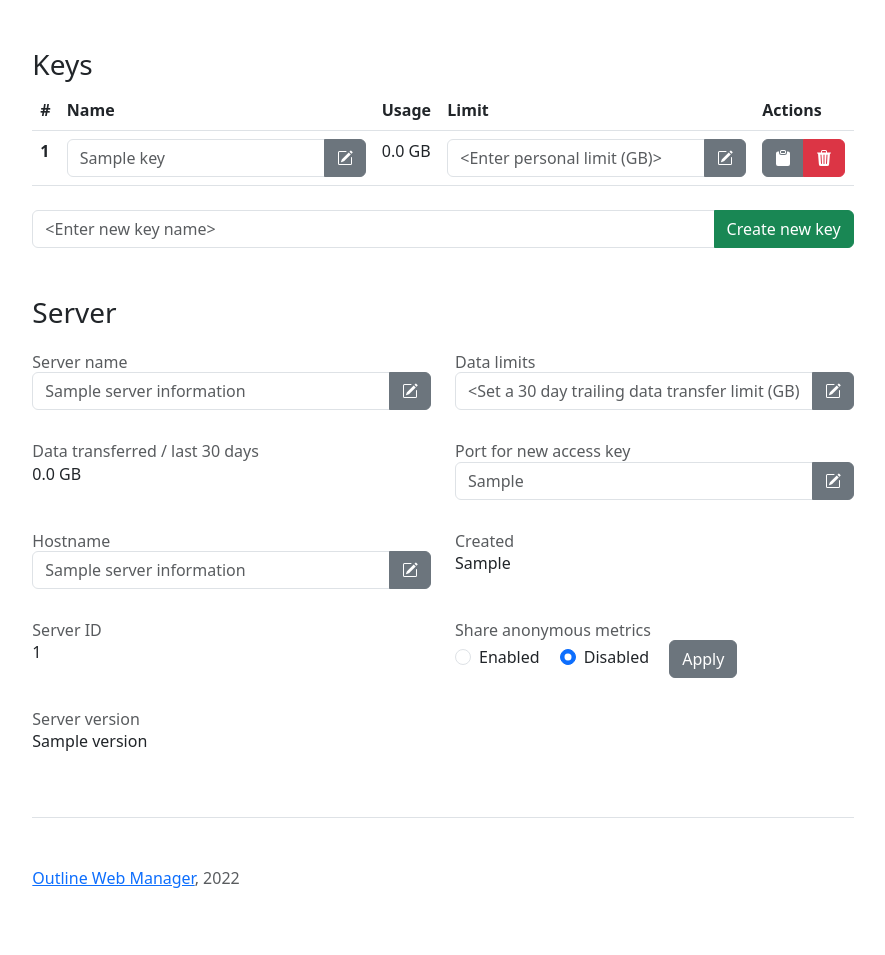
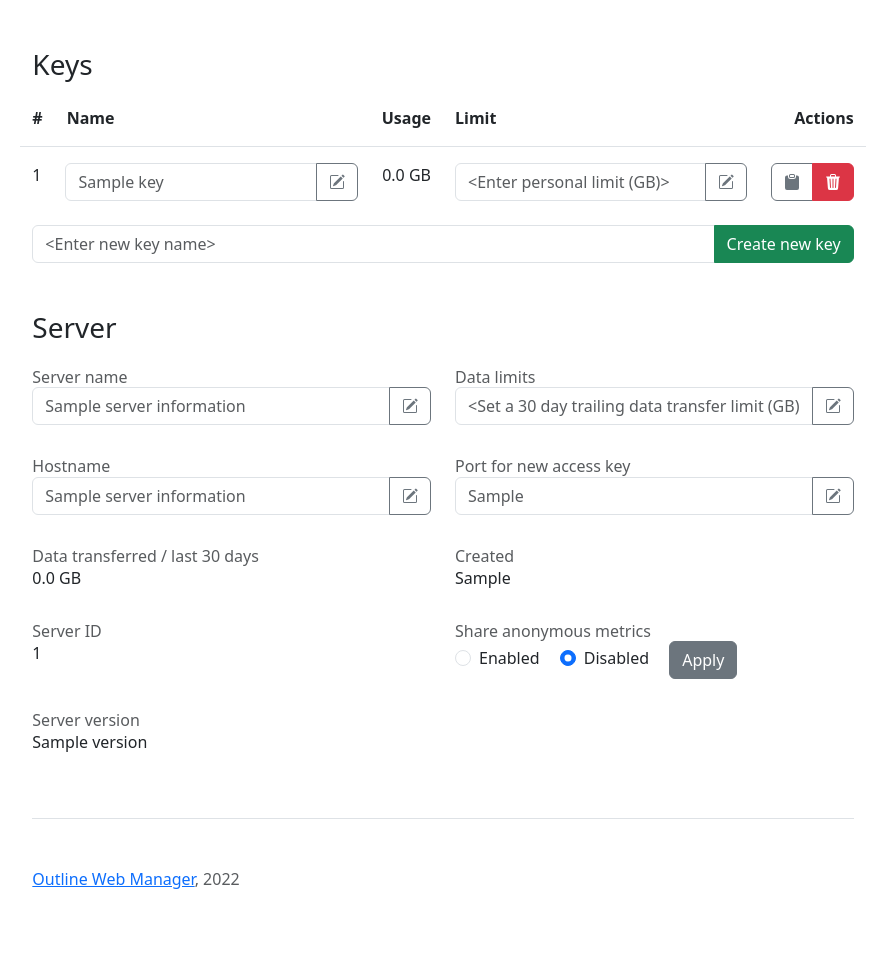
Before and after one commit to ilyhan2009/outline_web_manager, a FastAPI app: template outline_web_manager/templates/main.html in a window 1280 px wide. Shown: the part 89-1044 px from the top of the page, without its empty margins (197-1082 px from the left). Before the commit the page ends 977 px from the top, so only its background shows below. Run offline with FastAPI, Linux system fonts and the light colour scheme; the template is opened without the code that fills it: most values are stand-ins (such as "Sample title", 1, 10 or a date in 2020); some libraries are stand-ins or nearby versions.

Commit message:
grid keys

```diff
--- a/outline_web_manager/templates/main.html
+++ b/outline_web_manager/templates/main.html
@@ -62,6 +62,19 @@
         white-space: nowrap;
         -webkit-overflow-scrolling: touch;
       }
+
+      #keys-grid > .row > .col-sm-6 {
+        padding-bottom: .5rem;
+      }
+
+      #keys-grid > .row:not(:last-child) {
+        padding-bottom: .5rem;
+      }
+
+      #keys-grid > .row + .row {
+        padding-top: 1rem;
+        border-top: var(--bs-border-width) var(--bs-border-style) var(--bs-border-color)!important;
+      }
     </style>
 
     <!-- Custom styles for this template -->
@@ -87,26 +100,36 @@
       </header>
 
       <main>
-        <h3>Keys</h3>
-        <table class="table mb-4">
-          <thead>
-            <tr>
-              <th scope="col">#</th>
-              <th scope="col">Name</th>
-              <th scope="col">Usage</th>
-              <th scope="col">Limit</th>
-              <th scope="col">Actions</th>
-            </tr>
-          </thead>
-          <tbody>
+        <h3 class="mb-4">Keys</h3>
+
+        <div id="keys-grid" class="mb-3">
+          <div class="row grid-row d-none d-sm-flex fw-bold">
+              <div class="col-sm-6">
+                <div class="row">
+                  <div class="col-auto">#</div>
+                  <div class="col">Name</div>
+                  <div class="col-auto">Usage</div>
+                </div>
+              </div>
+              <div class="col-sm-6">
+                <div class="row">
+                  <div class="col">Limit</div>
+                  <div class="col-auto">Actions</div>
+                </div>
+              </div>
+            </div>
           {%- for key in keys %}
-              <tr>
-                <th scope="row">{{ key.key_id }}</th>
-                <td>
+            <div class="row grid-row">
+              <div class="col-sm-6">
+                <div class="row">
+                  <div class="col-auto">
+                    {{ key.key_id }}
+                  </div>
+                  <div class="col">
                     <form action="/rename/{{ key.key_id }}" method="POST">
                       <div class="input-group">
                         <input type="text" class="form-control" placeholder="{{ key.name }}" name="keyName">
-                      <button type="submit" class="btn btn-secondary tooltipped tooltipped-n" aria-label="Rename">
+                        <button type="submit" class="btn btn-outline-secondary tooltipped tooltipped-n" aria-label="Rename">
                           <svg xmlns="http://www.w3.org/2000/svg" width="16" height="16" fill="currentColor" class="bi bi-pencil-square" viewBox="0 0 16 16">
                             <path d="M15.502 1.94a.5.5 0 0 1 0 .706L14.459 3.69l-2-2L13.502.646a.5.5 0 0 1 .707 0l1.293 1.293zm-1.75 2.456-2-2L4.939 9.21a.5.5 0 0 0-.121.196l-.805 2.414a.25.25 0 0 0 .316.316l2.414-.805a.5.5 0 0 0 .196-.12l6.813-6.814z"/>
                             <path fill-rule="evenodd" d="M1 13.5A1.5 1.5 0 0 0 2.5 15h11a1.5 1.5 0 0 0 1.5-1.5v-6a.5.5 0 0 0-1 0v6a.5.5 0 0 1-.5.5h-11a.5.5 0 0 1-.5-.5v-11a.5.5 0 0 1 .5-.5H9a.5.5 0 0 0 0-1H2.5A1.5 1.5 0 0 0 1 2.5v11z"/>
@@ -114,22 +137,26 @@
                         </button>
                       </div>
                 </form>
-                </td>
-                <td>
+                  </div>
+                  <div class="col-auto">
                     <span>{{ "%.1f"|format((key.used_bytes or 0) / 1000 / 1000 / 1000) }} GB</span>
-                </td>
-                <td>
+                  </div>
+                </div>
+              </div>
+              <div class="col-sm-6">
+                <div class="row">
+                  <div class="col">
                     <form action="/set-data-limit/{{ key.key_id }}" method="POST">
                       <div class="input-group">
                         <input type="text" class="form-control" placeholder="{% if key.data_limit or 'accessKeyDataLimit' in server_information %}{{ '%.0f'|format((key.data_limit or server_information['accessKeyDataLimit']['bytes']) / 1000 / 1000 / 1000) }} GB{% else %}<Enter personal limit (GB)>{% endif %}" name="dataLimit">
-                      <button type="submit" class="btn btn-secondary tooltipped tooltipped-n" aria-label="Change limit">
+                        <button type="submit" class="btn btn-outline-secondary tooltipped tooltipped-n" aria-label="Change limit">
                           <svg xmlns="http://www.w3.org/2000/svg" width="16" height="16" fill="currentColor" class="bi bi-pencil-square" viewBox="0 0 16 16">
                             <path d="M15.502 1.94a.5.5 0 0 1 0 .706L14.459 3.69l-2-2L13.502.646a.5.5 0 0 1 .707 0l1.293 1.293zm-1.75 2.456-2-2L4.939 9.21a.5.5 0 0 0-.121.196l-.805 2.414a.25.25 0 0 0 .316.316l2.414-.805a.5.5 0 0 0 .196-.12l6.813-6.814z"/>
                             <path fill-rule="evenodd" d="M1 13.5A1.5 1.5 0 0 0 2.5 15h11a1.5 1.5 0 0 0 1.5-1.5v-6a.5.5 0 0 0-1 0v6a.5.5 0 0 1-.5.5h-11a.5.5 0 0 1-.5-.5v-11a.5.5 0 0 1 .5-.5H9a.5.5 0 0 0 0-1H2.5A1.5 1.5 0 0 0 1 2.5v11z"/>
                           </svg>
                         </button>
                         {% if key.data_limit %}
-                        <button onclick="window.location.href='/delete-data-limit/{{ key.key_id }}'" type="button" class="btn btn-danger tooltipped tooltipped-n" aria-label="Delete limit">
+                          <button onclick="window.location.href='/delete-data-limit/{{ key.key_id }}'" type="button" class="btn btn-outline-danger tooltipped tooltipped-n" aria-label="Delete limit">
                             <svg xmlns="http://www.w3.org/2000/svg" width="16" height="16" fill="currentColor" class="bi bi-trash3-fill" viewBox="0 0 16 16">
                                 <path d="M11 1.5v1h3.5a.5.5 0 0 1 0 1h-.538l-.853 10.66A2 2 0 0 1 11.115 16h-6.23a2 2 0 0 1-1.994-1.84L2.038 3.5H1.5a.5.5 0 0 1 0-1H5v-1A1.5 1.5 0 0 1 6.5 0h3A1.5 1.5 0 0 1 11 1.5Zm-5 0v1h4v-1a.5.5 0 0 0-.5-.5h-3a.5.5 0 0 0-.5.5ZM4.5 5.029l.5 8.5a.5.5 0 1 0 .998-.06l-.5-8.5a.5.5 0 1 0-.998.06Zm6.53-.528a.5.5 0 0 0-.528.47l-.5 8.5a.5.5 0 0 0 .998.058l.5-8.5a.5.5 0 0 0-.47-.528ZM8 4.5a.5.5 0 0 0-.5.5v8.5a.5.5 0 0 0 1 0V5a.5.5 0 0 0-.5-.5Z"></path>
                             </svg>
@@ -138,10 +165,10 @@
                         {% endif %}
                       </div>
                     </form>
-                </td>
-                <td>
+                  </div>
+                  <div class="col-auto">
                     <div class="btn-group" role="group" aria-label="Actions">
-                    <button type="button" class="btn btn-secondary btn-clipboard tooltipped tooltipped-n" data-clipboard-text="{{ key.access_url }}" aria-label="Copy Access Url">
+                      <button type="button" class="btn btn-outline-secondary btn-clipboard tooltipped tooltipped-n" data-clipboard-text="{{ key.access_url }}" aria-label="Copy Access Url">
                         <svg xmlns="http://www.w3.org/2000/svg" width="16" height="16" fill="currentColor" class="bi bi-clipboard-fill" viewBox="0 0 16 16">
                           <path fill-rule="evenodd" d="M10 1.5a.5.5 0 0 0-.5-.5h-3a.5.5 0 0 0-.5.5v1a.5.5 0 0 0 .5.5h3a.5.5 0 0 0 .5-.5v-1Zm-5 0A1.5 1.5 0 0 1 6.5 0h3A1.5 1.5 0 0 1 11 1.5v1A1.5 1.5 0 0 1 9.5 4h-3A1.5 1.5 0 0 1 5 2.5v-1Zm-2 0h1v1A2.5 2.5 0 0 0 6.5 5h3A2.5 2.5 0 0 0 12 2.5v-1h1a2 2 0 0 1 2 2V14a2 2 0 0 1-2 2H3a2 2 0 0 1-2-2V3.5a2 2 0 0 1 2-2Z"></path>
                         </svg>
@@ -155,13 +182,14 @@
                         </a>
                       </button>
                     </div>
-                </td>
-              </tr>
+                  </div>
+                </div>
+              </div>
+            </div>
           {% endfor %}
-          </tbody>
-        </table>
+        </div>
 
-        <form class="row g-3 mb-5" action="/add" method="POST">
+        <form class="row mb-5" action="/add" method="POST">
           <div class="input-group">
             <input type="text" class="form-control" id="newKeyName" name="newKeyName" placeholder="<Enter new key name>">
             <button type="submit" class="btn btn-success">Create new key</button>
@@ -179,7 +207,7 @@
                   <form class="row g-3" action="/set-server-name" method="POST">
                     <div class="input-group">
                       <input type="text" class="form-control" id="serverName" name="serverName" placeholder="{{ server_information['name'] }}">
-                      <button type="submit" class="btn btn-secondary tooltipped tooltipped-n" aria-label="Rename">
+                      <button type="submit" class="btn btn-outline-secondary tooltipped tooltipped-n" aria-label="Rename">
                         <svg xmlns="http://www.w3.org/2000/svg" width="16" height="16" fill="currentColor" class="bi bi-pencil-square" viewBox="0 0 16 16">
                           <path d="M15.502 1.94a.5.5 0 0 1 0 .706L14.459 3.69l-2-2L13.502.646a.5.5 0 0 1 .707 0l1.293 1.293zm-1.75 2.456-2-2L4.939 9.21a.5.5 0 0 0-.121.196l-.805 2.414a.25.25 0 0 0 .316.316l2.414-.805a.5.5 0 0 0 .196-.12l6.813-6.814z"/>
                           <path fill-rule="evenodd" d="M1 13.5A1.5 1.5 0 0 0 2.5 15h11a1.5 1.5 0 0 0 1.5-1.5v-6a.5.5 0 0 0-1 0v6a.5.5 0 0 1-.5.5h-11a.5.5 0 0 1-.5-.5v-11a.5.5 0 0 1 .5-.5H9a.5.5 0 0 0 0-1H2.5A1.5 1.5 0 0 0 1 2.5v11z"/>
@@ -199,14 +227,14 @@
                   <form class="row g-3" action="/set-data-limit" method="POST">
                     <div class="input-group">
                       <input type="text" class="form-control" id="dataLimitForAllKeys" name="dataLimitForAllKeys" placeholder="{% if 'accessKeyDataLimit' in server_information %}{{ '%.0f'|format(server_information['accessKeyDataLimit']['bytes'] / 1000 / 1000 / 1000) }} GB{% else %}<Set a 30 day trailing data transfer limit (GB) for access keys>{% endif %}">
-                      <button type="submit" class="btn btn-secondary tooltipped tooltipped-n" aria-label="Set global limit">
+                      <button type="submit" class="btn btn-outline-secondary tooltipped tooltipped-n" aria-label="Set global limit">
                         <svg xmlns="http://www.w3.org/2000/svg" width="16" height="16" fill="currentColor" class="bi bi-pencil-square" viewBox="0 0 16 16">
                           <path d="M15.502 1.94a.5.5 0 0 1 0 .706L14.459 3.69l-2-2L13.502.646a.5.5 0 0 1 .707 0l1.293 1.293zm-1.75 2.456-2-2L4.939 9.21a.5.5 0 0 0-.121.196l-.805 2.414a.25.25 0 0 0 .316.316l2.414-.805a.5.5 0 0 0 .196-.12l6.813-6.814z"/>
                           <path fill-rule="evenodd" d="M1 13.5A1.5 1.5 0 0 0 2.5 15h11a1.5 1.5 0 0 0 1.5-1.5v-6a.5.5 0 0 0-1 0v6a.5.5 0 0 1-.5.5h-11a.5.5 0 0 1-.5-.5v-11a.5.5 0 0 1 .5-.5H9a.5.5 0 0 0 0-1H2.5A1.5 1.5 0 0 0 1 2.5v11z"/>
                         </svg>
                       </button>
                       {% if 'accessKeyDataLimit' in server_information %}
-                        <button type="button" onclick="window.location.href='/delete-data-limit'" class="btn btn-danger tooltipped tooltipped-n" aria-label="Delete limit">
+                        <button type="button" onclick="window.location.href='/delete-data-limit'" class="btn btn-outline-danger tooltipped tooltipped-n" aria-label="Delete limit">
                           <svg xmlns="http://www.w3.org/2000/svg" width="16" height="16" fill="currentColor" class="bi bi-trash3-fill" viewBox="0 0 16 16">
                             <path d="M11 1.5v1h3.5a.5.5 0 0 1 0 1h-.538l-.853 10.66A2 2 0 0 1 11.115 16h-6.23a2 2 0 0 1-1.994-1.84L2.038 3.5H1.5a.5.5 0 0 1 0-1H5v-1A1.5 1.5 0 0 1 6.5 0h3A1.5 1.5 0 0 1 11 1.5Zm-5 0v1h4v-1a.5.5 0 0 0-.5-.5h-3a.5.5 0 0 0-.5.5ZM4.5 5.029l.5 8.5a.5.5 0 1 0 .998-.06l-.5-8.5a.5.5 0 1 0-.998.06Zm6.53-.528a.5.5 0 0 0-.528.47l-.5 8.5a.5.5 0 0 0 .998.058l.5-8.5a.5.5 0 0 0-.47-.528ZM8 4.5a.5.5 0 0 0-.5.5v8.5a.5.5 0 0 0 1 0V5a.5.5 0 0 0-.5-.5Z"></path>
                           </svg>
@@ -225,8 +253,18 @@
                 <a class="list-group-item py-3" aria-current="true">
                   <div class="d-flex gap-2 w-100 justify-content-between">
                     <div class="w-100">
-                  <h6 class="mb-0 opacity-75">Data transferred / last 30 days</h6>
-                  <p class="mb-0">{{ "%.1f"|format((total_month_usage or 0) / 1000 / 1000 / 1000) }} GB</p>
+                      <h6 class="mb-0 opacity-75">Hostname</h6>
+                      <form class="row g-3" action="/set-hostname" method="POST">
+                        <div class="input-group">
+                          <input type="text" class="form-control" id="hostnameForAccessKeys" name="hostnameForAccessKeys" placeholder="{{ server_information['hostnameForAccessKeys'] }}">
+                          <button type="submit" class="btn btn-outline-secondary tooltipped tooltipped-n" aria-label="Change hostname">
+                            <svg xmlns="http://www.w3.org/2000/svg" width="16" height="16" fill="currentColor" class="bi bi-pencil-square" viewBox="0 0 16 16">
+                              <path d="M15.502 1.94a.5.5 0 0 1 0 .706L14.459 3.69l-2-2L13.502.646a.5.5 0 0 1 .707 0l1.293 1.293zm-1.75 2.456-2-2L4.939 9.21a.5.5 0 0 0-.121.196l-.805 2.414a.25.25 0 0 0 .316.316l2.414-.805a.5.5 0 0 0 .196-.12l6.813-6.814z"/>
+                              <path fill-rule="evenodd" d="M1 13.5A1.5 1.5 0 0 0 2.5 15h11a1.5 1.5 0 0 0 1.5-1.5v-6a.5.5 0 0 0-1 0v6a.5.5 0 0 1-.5.5h-11a.5.5 0 0 1-.5-.5v-11a.5.5 0 0 1 .5-.5H9a.5.5 0 0 0 0-1H2.5A1.5 1.5 0 0 0 1 2.5v11z"/>
+                            </svg>
+                          </button>
+                        </div>
+                      </form>
                     </div>
                   </div>
                 </a>
@@ -239,7 +277,7 @@
                   <form class="row g-3" action="/set-port" method="POST">
                     <div class="input-group">
                       <input type="text" class="form-control" id="portForNewAccessKeys" name="portForNewAccessKeys" placeholder="{{ server_information['portForNewAccessKeys'] }}">
-                      <button type="submit" class="btn btn-secondary tooltipped tooltipped-n" aria-label="Change port">
+                      <button type="submit" class="btn btn-outline-secondary tooltipped tooltipped-n" aria-label="Change port">
                         <svg xmlns="http://www.w3.org/2000/svg" width="16" height="16" fill="currentColor" class="bi bi-pencil-square" viewBox="0 0 16 16">
                           <path d="M15.502 1.94a.5.5 0 0 1 0 .706L14.459 3.69l-2-2L13.502.646a.5.5 0 0 1 .707 0l1.293 1.293zm-1.75 2.456-2-2L4.939 9.21a.5.5 0 0 0-.121.196l-.805 2.414a.25.25 0 0 0 .316.316l2.414-.805a.5.5 0 0 0 .196-.12l6.813-6.814z"/>
                           <path fill-rule="evenodd" d="M1 13.5A1.5 1.5 0 0 0 2.5 15h11a1.5 1.5 0 0 0 1.5-1.5v-6a.5.5 0 0 0-1 0v6a.5.5 0 0 1-.5.5h-11a.5.5 0 0 1-.5-.5v-11a.5.5 0 0 1 .5-.5H9a.5.5 0 0 0 0-1H2.5A1.5 1.5 0 0 0 1 2.5v11z"/>
@@ -257,18 +295,8 @@
                 <a class="list-group-item py-3" aria-current="true">
                   <div class="d-flex gap-2 w-100 justify-content-between">
                     <div class="w-100">
-                  <h6 class="mb-0 opacity-75">Hostname</h6>
-                  <form class="row g-3" action="/set-hostname" method="POST">
-                    <div class="input-group">
-                      <input type="text" class="form-control" id="hostnameForAccessKeys" name="hostnameForAccessKeys" placeholder="{{ server_information['hostnameForAccessKeys'] }}">
-                      <button type="submit" class="btn btn-secondary tooltipped tooltipped-n" aria-label="Change hostname">
-                        <svg xmlns="http://www.w3.org/2000/svg" width="16" height="16" fill="currentColor" class="bi bi-pencil-square" viewBox="0 0 16 16">
-                          <path d="M15.502 1.94a.5.5 0 0 1 0 .706L14.459 3.69l-2-2L13.502.646a.5.5 0 0 1 .707 0l1.293 1.293zm-1.75 2.456-2-2L4.939 9.21a.5.5 0 0 0-.121.196l-.805 2.414a.25.25 0 0 0 .316.316l2.414-.805a.5.5 0 0 0 .196-.12l6.813-6.814z"/>
-                          <path fill-rule="evenodd" d="M1 13.5A1.5 1.5 0 0 0 2.5 15h11a1.5 1.5 0 0 0 1.5-1.5v-6a.5.5 0 0 0-1 0v6a.5.5 0 0 1-.5.5h-11a.5.5 0 0 1-.5-.5v-11a.5.5 0 0 1 .5-.5H9a.5.5 0 0 0 0-1H2.5A1.5 1.5 0 0 0 1 2.5v11z"/>
-                        </svg>
-                      </button>
-                    </div>
-                  </form>
+                      <h6 class="mb-0 opacity-75">Data transferred / last 30 days</h6>
+                      <p class="mb-0">{{ "%.1f"|format((total_month_usage or 0) / 1000 / 1000 / 1000) }} GB</p>
                     </div>
                   </div>
                 </a>
```
Lines whose indentation alone changed are shown as unchanged.
